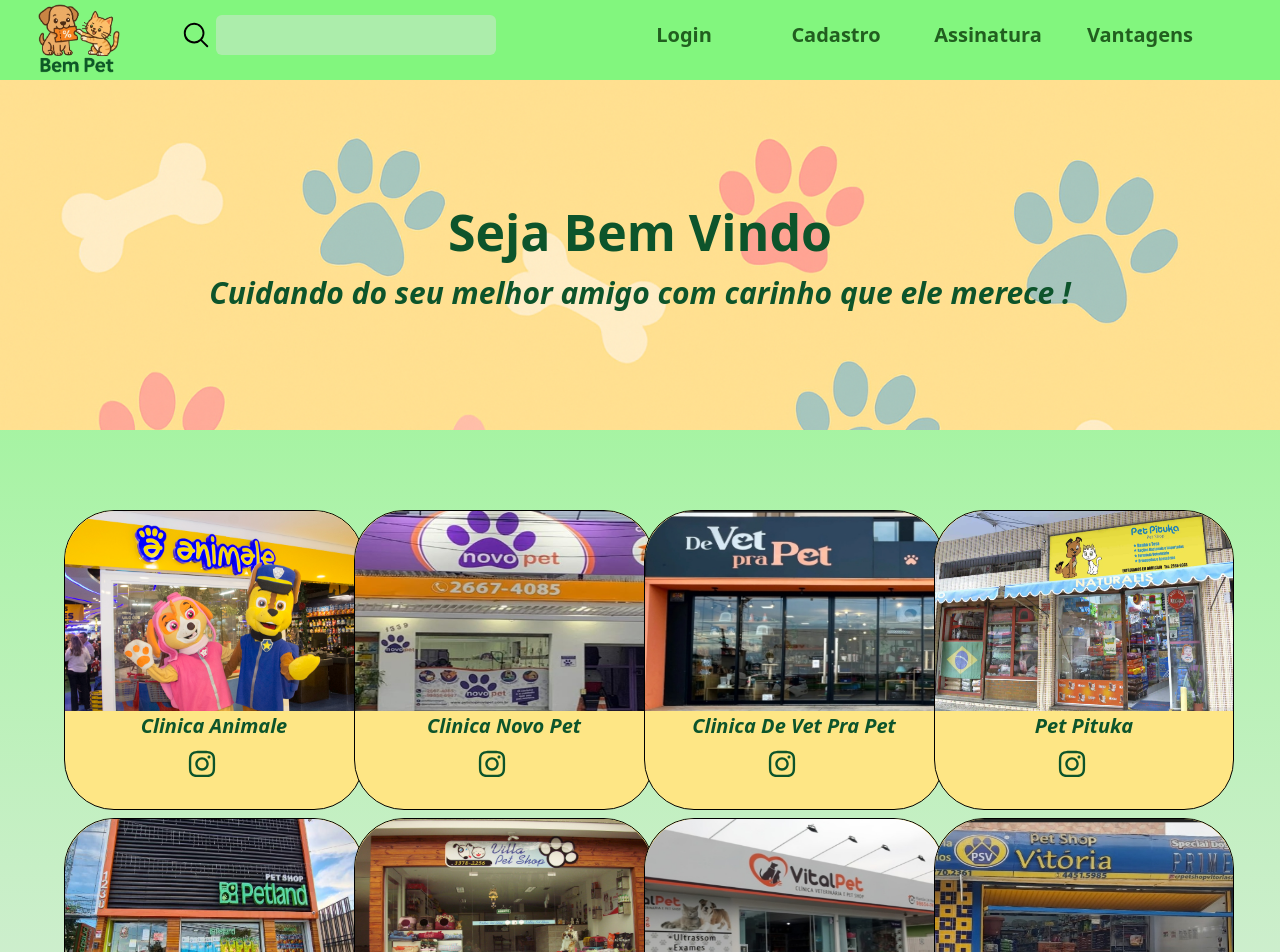
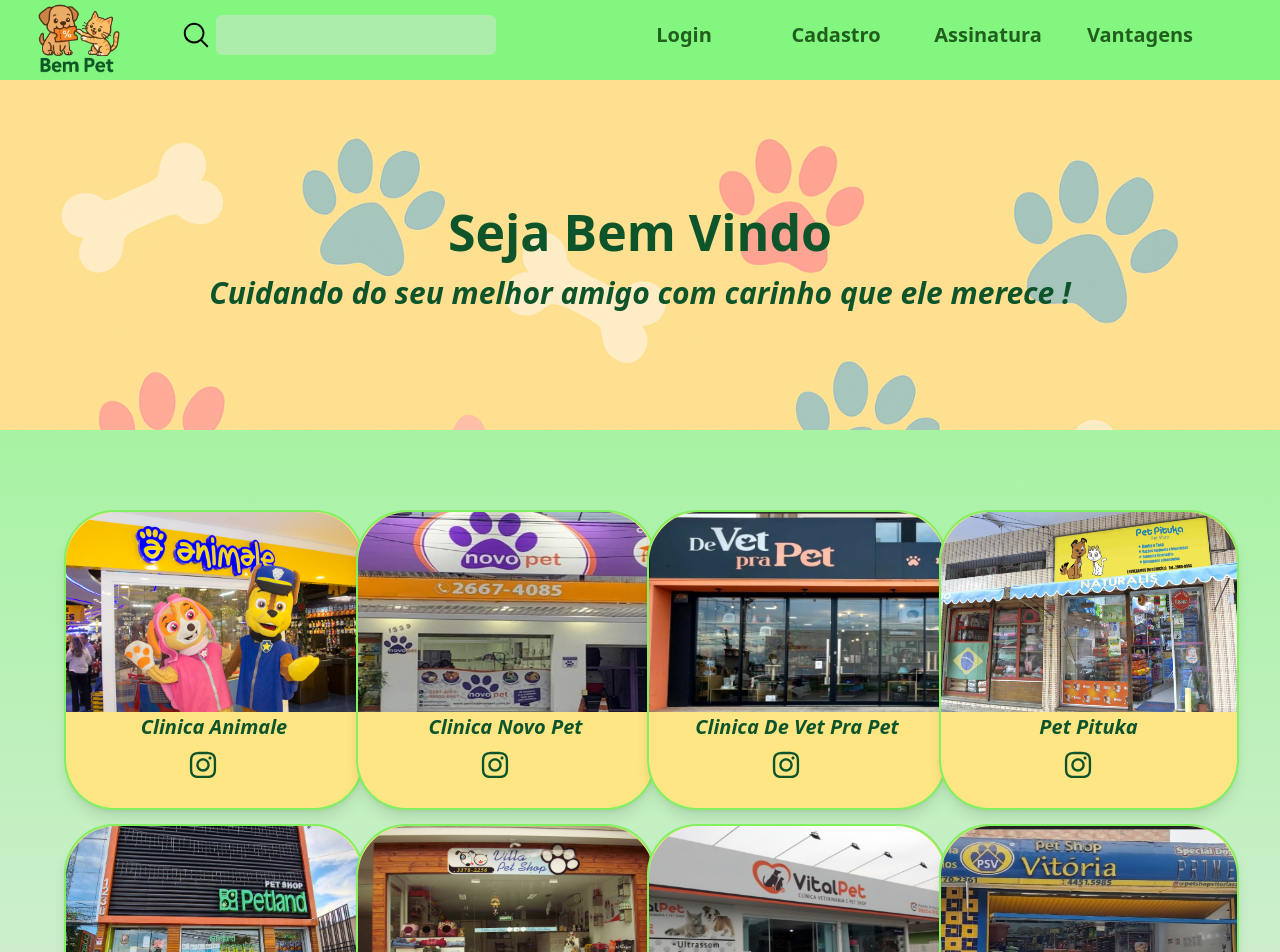
Before and after one commit to erlizaellen/projetobempet, a Next.js app: page / in a window 1280 px wide. Shown: the top 952 px of the page. Built offline with nearby package versions, Linux system fonts and the light colour scheme.

Commit message:
Atualização CardClinica

```diff
--- a/src/components/CardClinica/index.jsx
+++ b/src/components/CardClinica/index.jsx
@@ -53,12 +53,13 @@
     return(
 
 
-        <div className="w-full h-auto grid sm:grid-cols-4 gap-2 items-center justify-center mt-4 sm:p-8 lg:p-16">
+        <div className="w-full h-auto grid sm:grid-cols-4 gap-3.5 items-center justify-center mt-4 sm:p-8 lg:p-16">
             {clinicas.map((clinica, index) => {
                 return (
                     <div
                         key={index}
-                        className="w-[300px] h-[300px] rounded-[50px] border-[1px] bg-amber-200 item-center justify-center"
+                        className="w-[300px] h-[300px] rounded-[50px] border-2 hover:shadow-green-500/50 shadow-lg
+                        border-[#5bf356c2] bg-amber-200 item-center justify-center cursor-pointer hover:scale-105 transition"
                     >
                         <img className="rounded-t-[50px] w-full h-[200px]" src={clinica.imagem} alt="" />
                         <h1 className="text-center text-[20px] font-bold text-green-900 italic">
```
